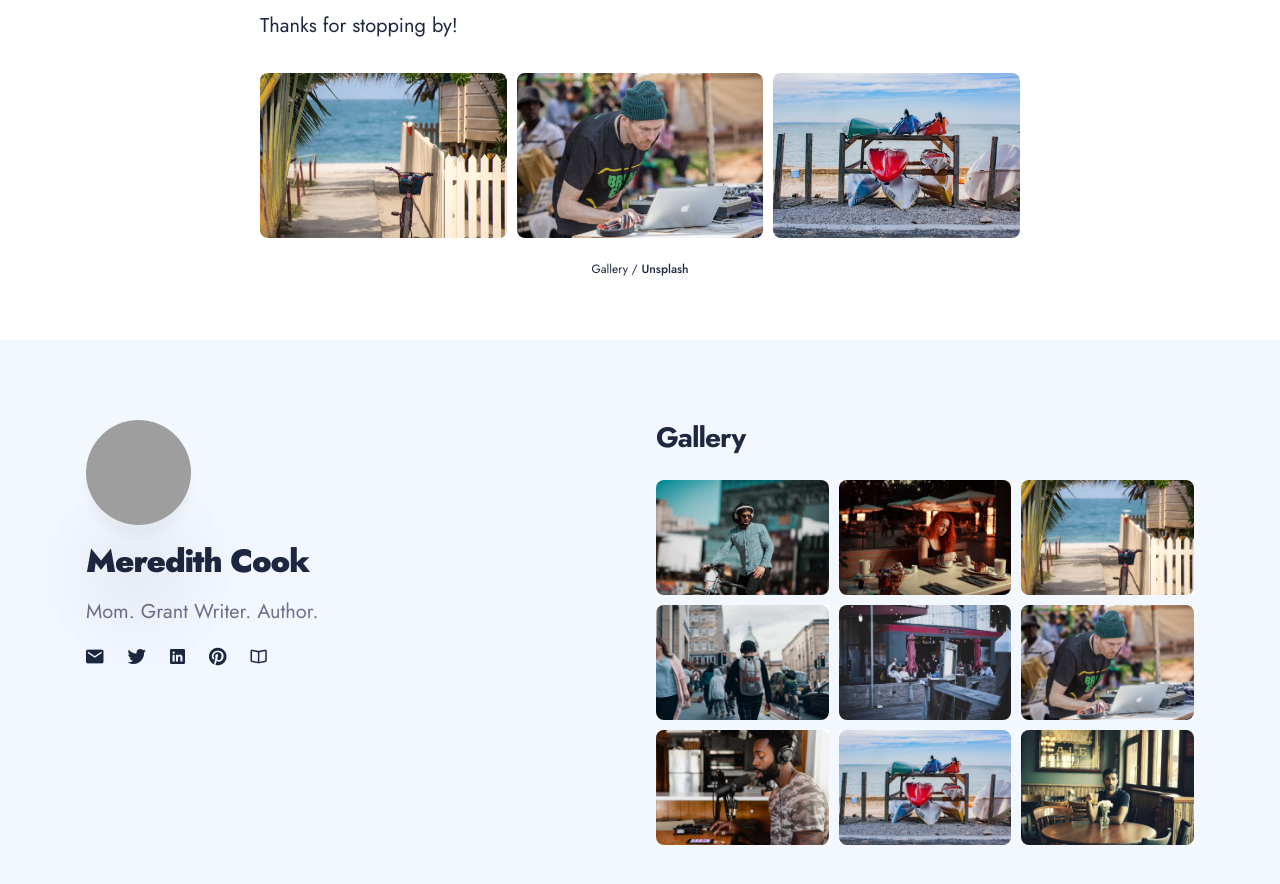
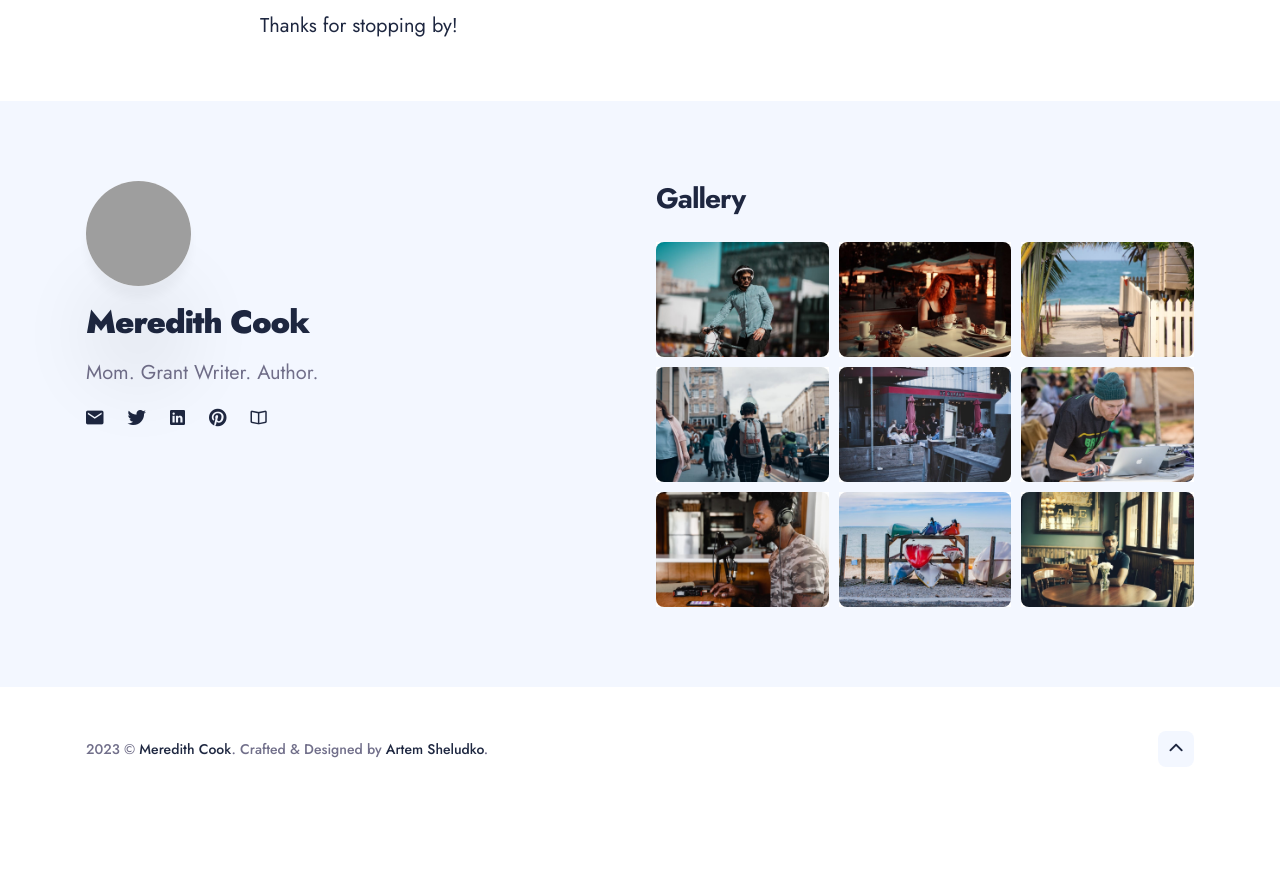
Before and after one commit to iogbole/mencatheme, a Jekyll site: the page built from _pages/about.md, in a window 1280 px wide and 900 px high, scrolled down 1643 px. Shown: the top 884 px of the window. Built offline with Jekyll 4.4.1, drawn with Linux system fonts in a browser that asks for light colours; nearby versions of some CDN libraries; after the commit the page ends 2454 px from its top, so only the background shows below that; grey boxes are pictures that could not be loaded.

Commit message:
update about

```diff
--- a/_pages/about.md
+++ b/_pages/about.md
@@ -15,12 +15,3 @@ Now, I write mostly on lessons I'm learning about parenting, habit formation, an
 When I'm not supplying my kids with snacks, taking them to the playground, or requesting large sums of money from foundations, I enjoy copious amounts of coffee, hiking with my family, reading, and baking. You can also find me on [Twitter](https://twitter.com/meredithcook716), where I regularly interrupt your timeline with really boring tweets.
 
 Thanks for stopping by!
-
-<div class="gallery-box">
-  <div class="gallery">
-    <img src="/images/102.jpg">
-    <img src="/images/105.jpg">
-    <img src="/images/107.jpg">
-  </div>
-  <em>Gallery / <a href="https://unsplash.com/" target="_blank">Unsplash</a></em>
-</div>
```
